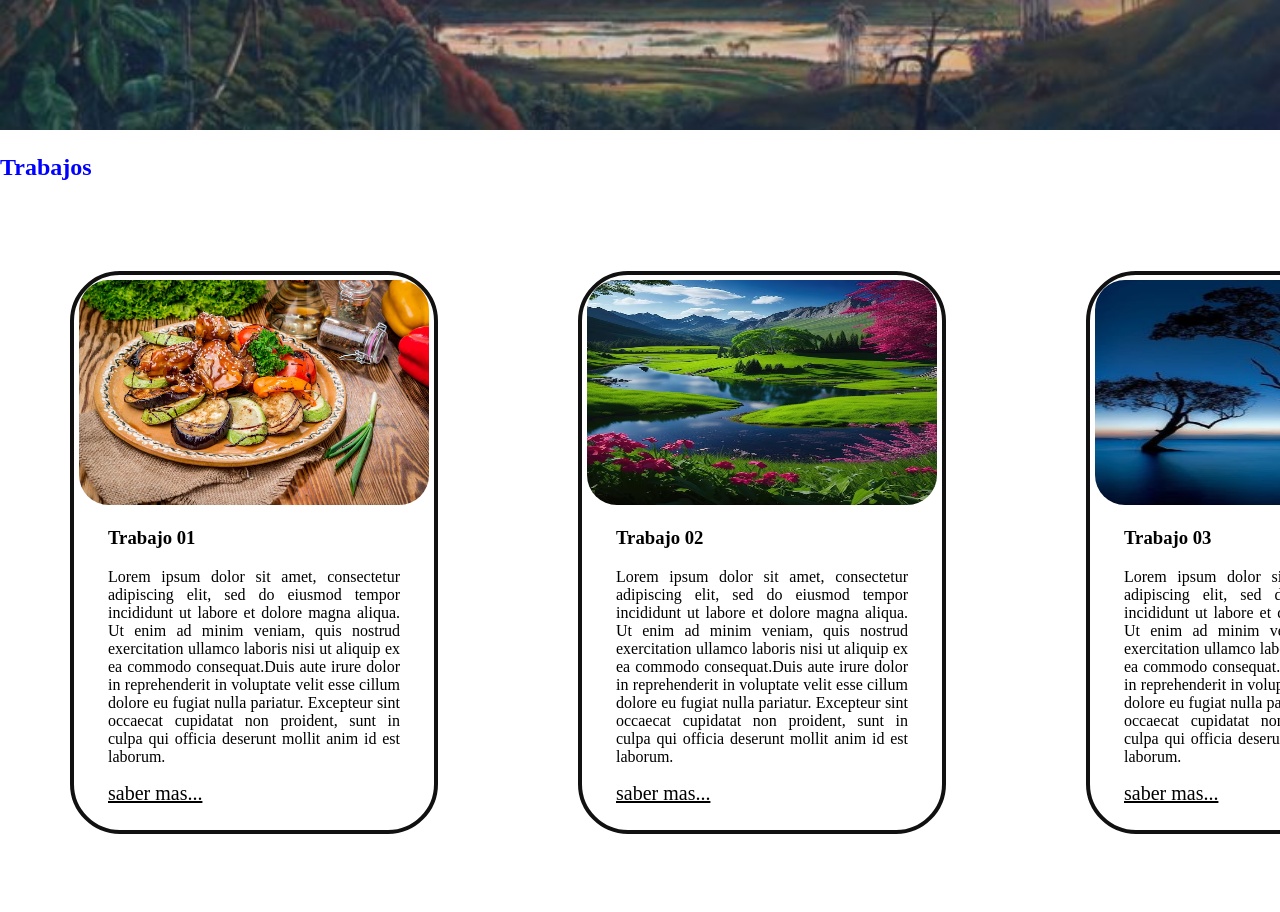
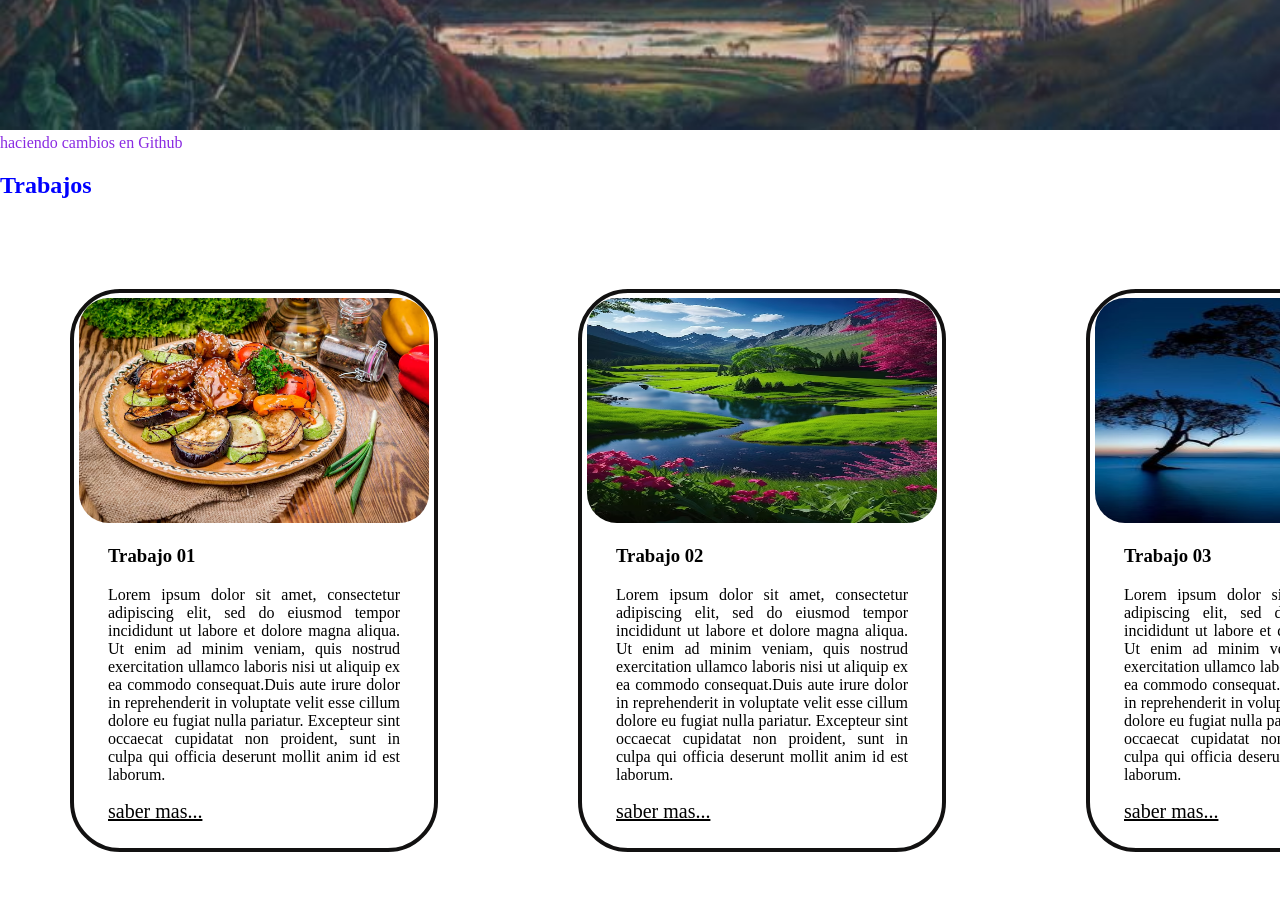
Before and after one commit to cwd9297/miprimerapagina, a plain HTML site: page index.html in a window 1280 px wide. Shown: the part 940-1852 px from the top of the page. Drawn offline with Linux system fonts and the light colour scheme.

Commit message:
mi primera confirmación de actualización

```diff
--- a/index.html
+++ b/index.html
@@ -52,6 +52,8 @@
             <section class="seccion2">
                     <img src="img/paisaje.jpg" alt="imagen alternativa">
             </section>
+
+            <div class="greeting">haciendo cambios en Github</div>
 
             <section class="seccion3">
                 <h2 id="trabajo">Trabajos</h2>
@@ -118,6 +120,7 @@
                     <p class="alertas" id="alertas"></p>
                   </form>
             </section>
+    </main>
 
     <footer id="contacto">
         <div id="footer">
--- a/styles.css
+++ b/styles.css
@@ -54,6 +54,10 @@ p{
 
 .seccion2 img{
     width: 100%;
+}
+
+.greeting {
+    color: blueviolet;
 }
 
 footer{
```
